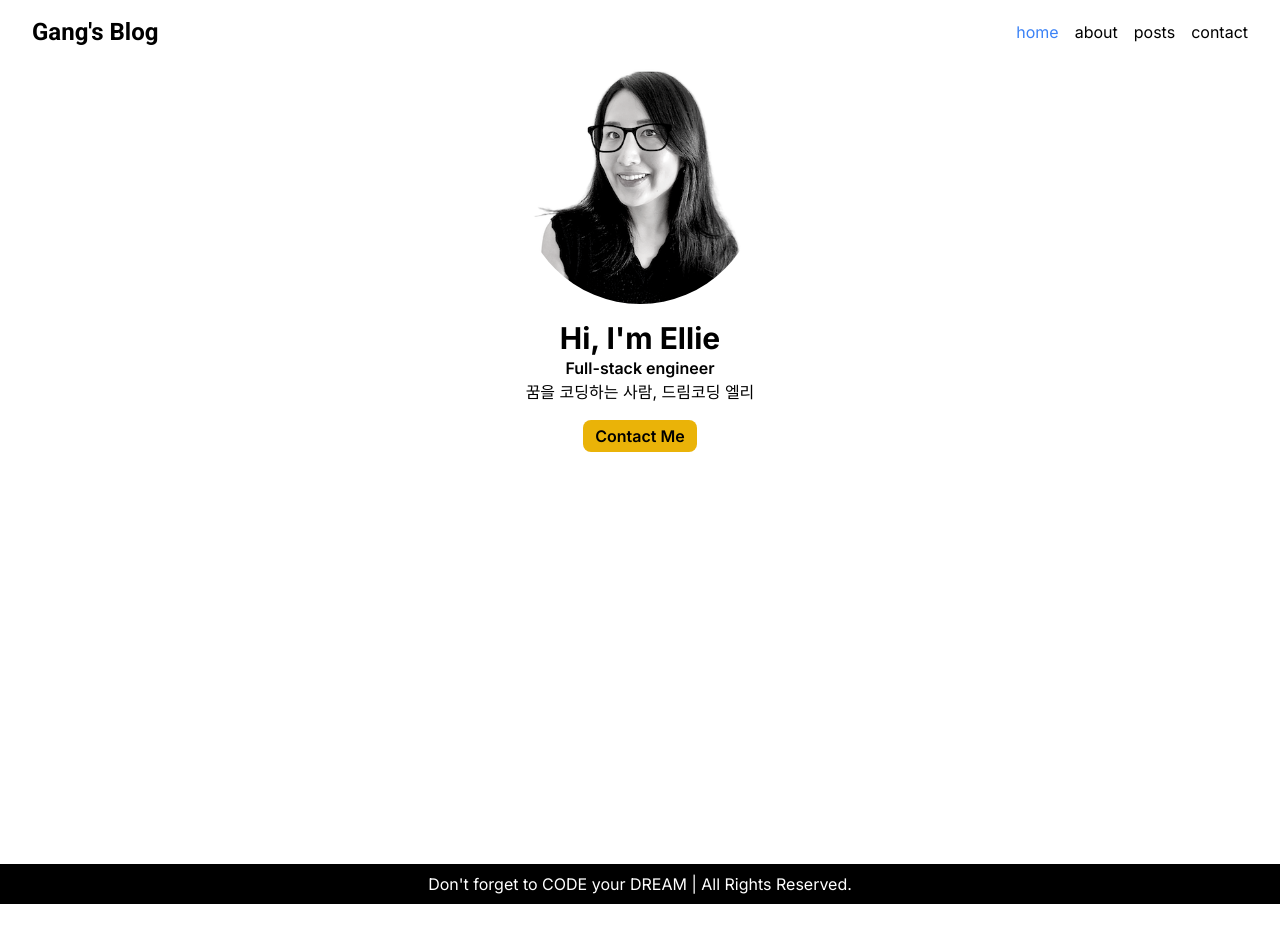
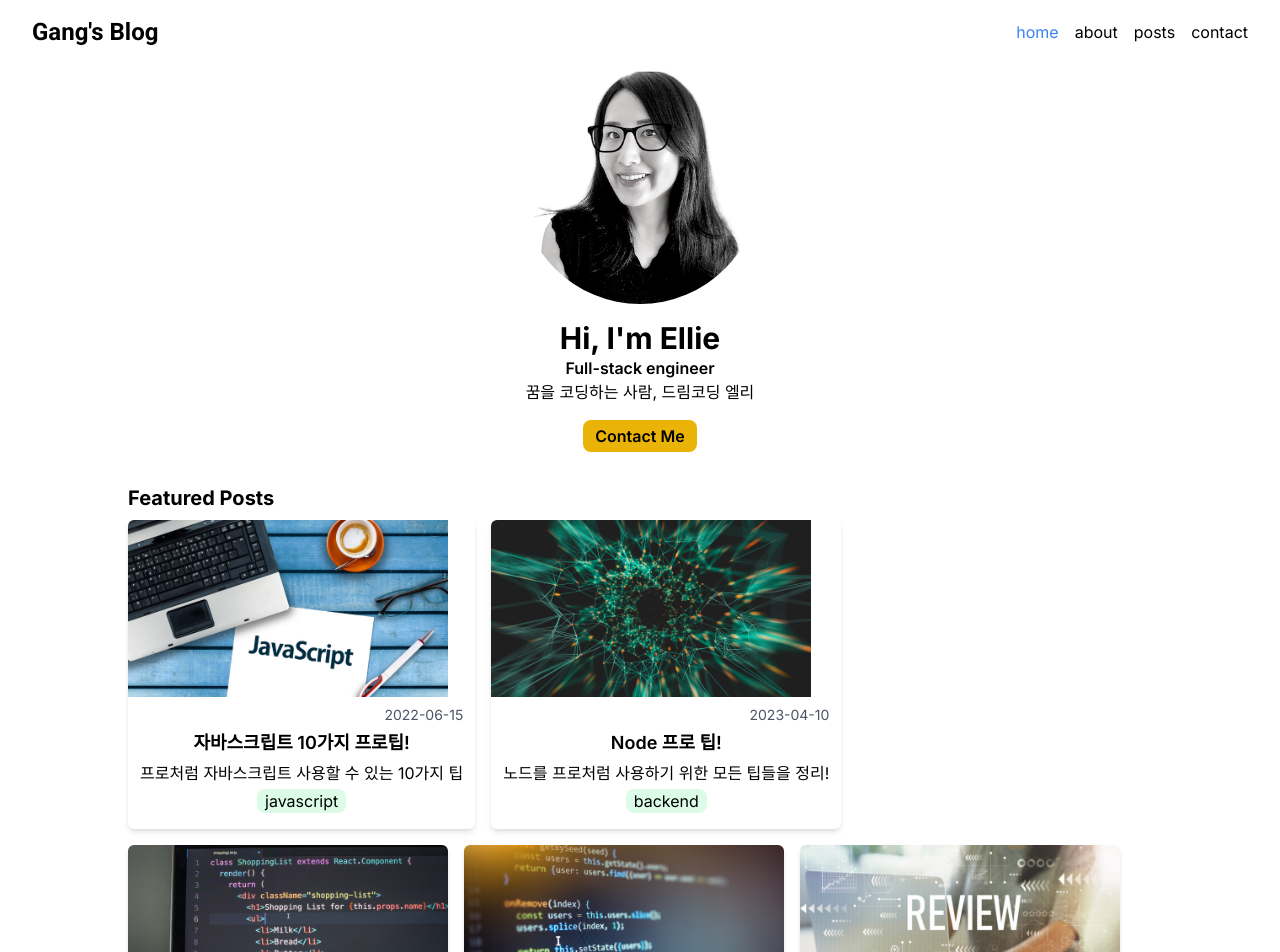
Before and after one commit to GangHub1970/blog, a Next.js app: page / in a window 1280 px wide. Shown: the top 952 px of the page. Before the commit the page ends 904 px from the top, so only its background shows below. Built offline with nearby package versions, Linux system fonts and the light colour scheme.

Commit message:
Featured Posts

```diff
--- a/src/app/layout.tsx
+++ b/src/app/layout.tsx
@@ -20,7 +20,7 @@ export default function RootLayout({
     <html lang="en">
       <body className={`h-full ${inter.className}`}>
         <Header />
-        <main className="h-full">{children}</main>
+        <main className="min-h-full max-w-5xl mx-auto">{children}</main>
         <Footer />
       </body>
     </html>
--- a/src/app/page.tsx
+++ b/src/app/page.tsx
@@ -1,9 +1,11 @@
 import Info from "@/components/Info";
+import FeaturedPosts from "@/components/FeaturedPosts";
 
 export default function HomePage() {
   return (
     <>
       <Info />
+      <FeaturedPosts />
     </>
   );
 }
--- /dev/null
+++ b/src/components/FeaturedPosts.tsx
@@ -0,0 +1,23 @@
+import React from "react";
+import { getPosts } from "@/service/posts";
+import { v4 as uuidv4 } from "uuid";
+import PostItem from "./PostItem";
+
+export default async function FeaturedPosts() {
+  const posts = await getPosts();
+
+  return (
+    <section className="mt-8">
+      <h3 className="mb-2 text-xl font-bold">Featured Posts</h3>
+      <article>
+        <ul className="flex flex-wrap gap-4">
+          {posts
+            .filter(({ featured }) => featured)
+            .map((post) => (
+              <PostItem key={uuidv4()} post={post} />
+            ))}
+        </ul>
+      </article>
+    </section>
+  );
+}
--- /dev/null
+++ b/src/components/PostItem.tsx
@@ -0,0 +1,28 @@
+import React from "react";
+import { Post } from "@/service/posts";
+import Image from "next/image";
+
+type Props = {
+  post: Post;
+};
+
+export default function PostItem({
+  post: { title, date, description, category, path },
+}: Props) {
+  return (
+    <li className="rounded-md overflow-hidden shadow-md">
+      <Image
+        src={`/images/posts/${path}.png`}
+        alt={`${title} thumbnail`}
+        width="320"
+        height="320"
+      />
+      <div className="flex flex-col items-center gap-1 pt-2 pb-4 px-3">
+        <p className="w-full text-end text-sm text-gray-600">{date}</p>
+        <p className="text-lg font-semibold">{title}</p>
+        <p>{description}</p>
+        <p className="px-2 rounded-lg bg-green-100">{category}</p>
+      </div>
+    </li>
+  );
+}
--- /dev/null
+++ b/src/service/posts.ts
@@ -0,0 +1,18 @@
+import path from "path";
+import { promises as fs } from "fs";
+
+export type Post = {
+  title: string;
+  description: string;
+  date: string;
+  category: string;
+  path: string;
+  featured: boolean;
+};
+
+export async function getPosts(): Promise<Post[]> {
+  const filePath = path.join(process.cwd(), "public", "data", "posts.json");
+  const data = await fs.readFile(filePath, "utf-8");
+
+  return JSON.parse(data);
+}
```
Also changed, not shown: package.json (+6 -4 lines), 1 other file (tests, documents, lock files or other folders).
